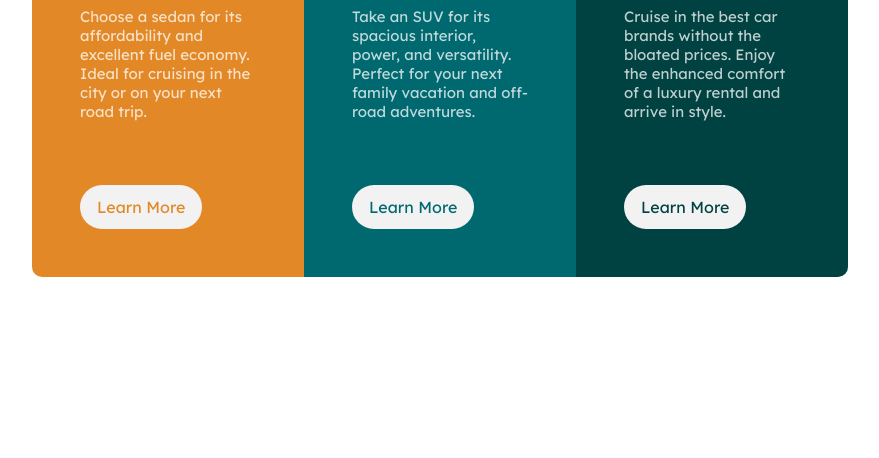
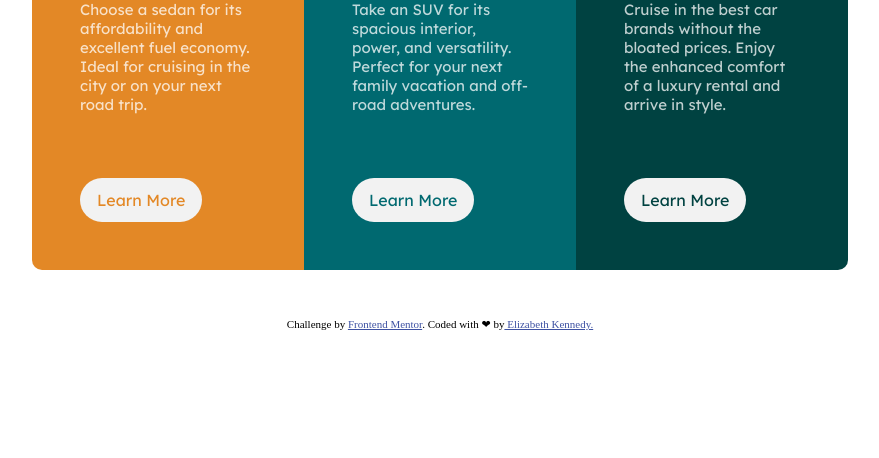
Before and after one commit to ElizabethKennedy/3-panel-component, a plain HTML site: page index.html in a window 1280 px wide. Shown: the part 342-800 px from the top of the page, without its empty margins (200-1079 px from the left). Drawn offline with Linux system fonts and the light colour scheme.

Commit message:
more revisions

```diff
--- a/index.html
+++ b/index.html
@@ -45,9 +45,9 @@
         </div>
 
       </main>
-    <!----  footer class="attribution">
+    <footer class="attribution">
           Challenge by <a href="https://www.frontendmentor.io?ref=challenge" target="_blank">Frontend Mentor</a>.
           Coded with <span>❤</span> by<a href="https://www.github.com/ElizabethKennedy/"> Elizabeth Kennedy.
-      </footer>---->
+          </footer>
     </body>
   </html>
```
